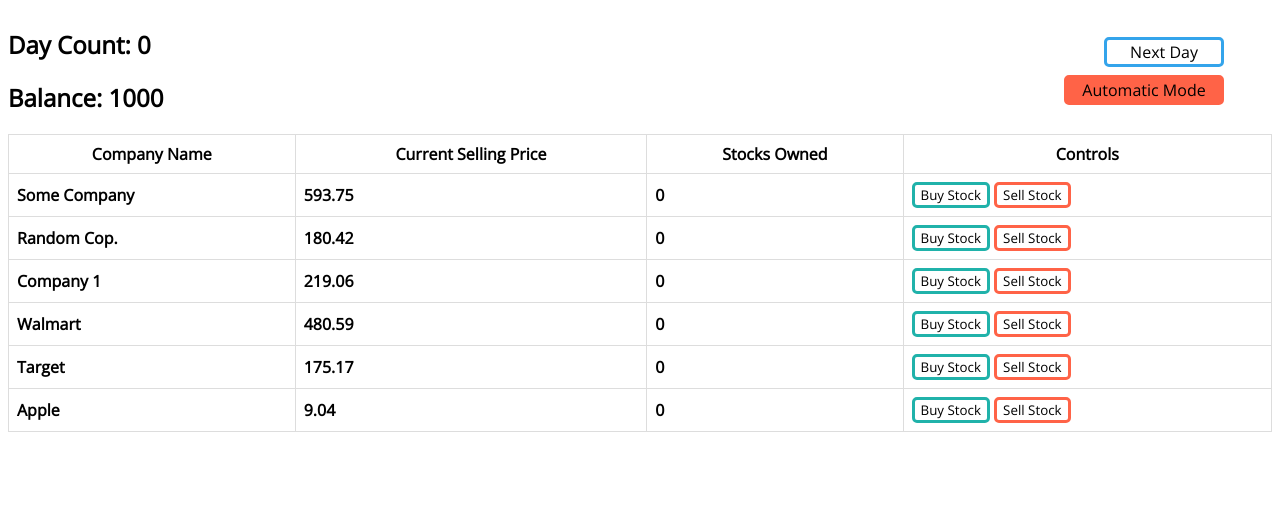
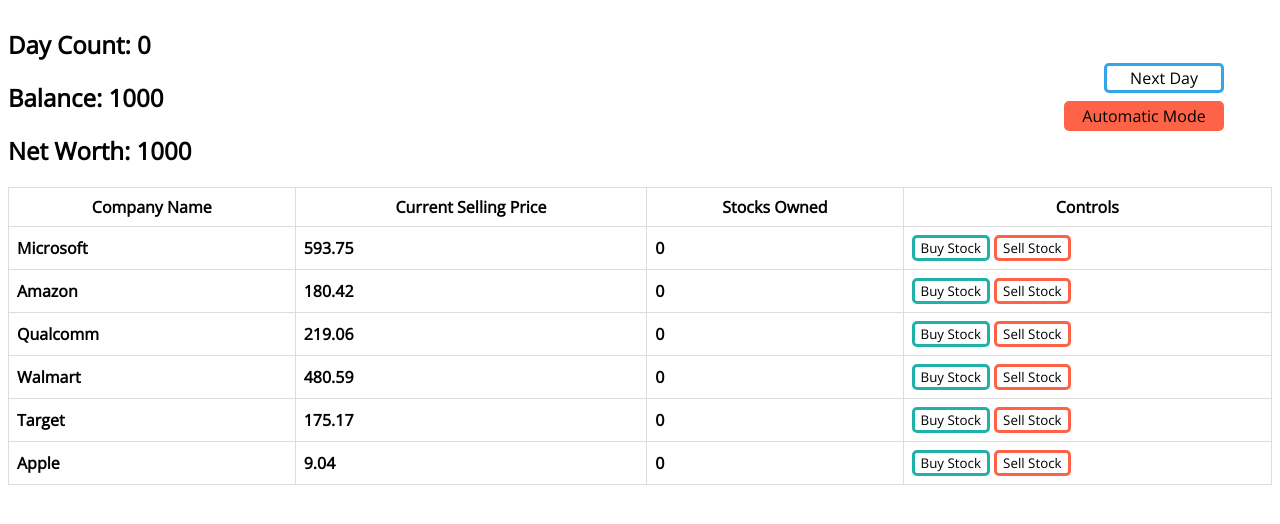
Before and after one commit to Nick-Fanelli/FinancialLiteracy, a plain HTML site: page index.html in a window 1280 px wide. Drawn offline with nearby package versions, Linux system fonts and the light colour scheme.

Commit message:
feat: add net worth

```diff
--- a/index.html
+++ b/index.html
@@ -13,7 +13,8 @@
     <div class="wrapper">
         <div class="section">
             <h2>Day Count: <span id="day-count">0</span></h2>
-            <h2>Balance: <span id="balance"></span></h2>
+            <h2>Balance: <span id="balance">0</span></h2>
+            <h2>Net Worth: <span id="net-worth">0</span></h2>
         </div>
         <div class="section">
             <button id="increment">Next Day</button>
--- a/main.js
+++ b/main.js
@@ -1,9 +1,9 @@
 const Table = document.querySelector("table");
 
 var CompanyLookup = {
-    "Some Company": 0,
-    "Random Cop.": 0,
-    "Company 1": 0,
+    "Microsoft": 0,
+    "Amazon": 0,
+    "Qualcomm": 0,
     "Walmart": 0,
     "Target": 0,
     "Apple": 0
@@ -15,7 +15,20 @@ function GetBalance() { return Number.parseInt(document.getElementById("balance"
 function IsAutomaticEnabled() { return document.getElementById("automatic").classList.contains("enabled"); }
 
 function IncrementDayCount() { document.getElementById("day-count").innerHTML = GetDayCount() + 1; }
-function SetBalance(value) { document.getElementById("balance").innerHTML = value; }
+function SetBalance(value) { document.getElementById("balance").innerHTML = value; UpdateNetWorth(); }
+
+function UpdateNetWorth() {
+
+    var values = 0;
+
+    for(let i = 1; i < Table.children.length; i++) {
+        let price = Table.children[i].children[0].children[1].innerHTML; // TODO: Find safer way
+        if(Number.parseInt(Table.children[i].children[0].children[2].innerHTML) > 0)
+            values += Number.parseInt(price);
+    }
+
+    document.getElementById("net-worth").innerHTML = GetBalance() + values;
+}
 
 function GetRandomRange(min, max) {
     return (Math.random() * (max - min) + min).toFixed(2);
@@ -126,6 +139,8 @@ function RegenerateTable(shouldUpdate, high = 1, low = -0.5) {
         Table.innerHTML += GetTableEntry(value, newValue, CompanyLookup[value]);
         i++;
     }
+
+    UpdateNetWorth();
 }
 
 function BindButtonCallbacks() {
```
